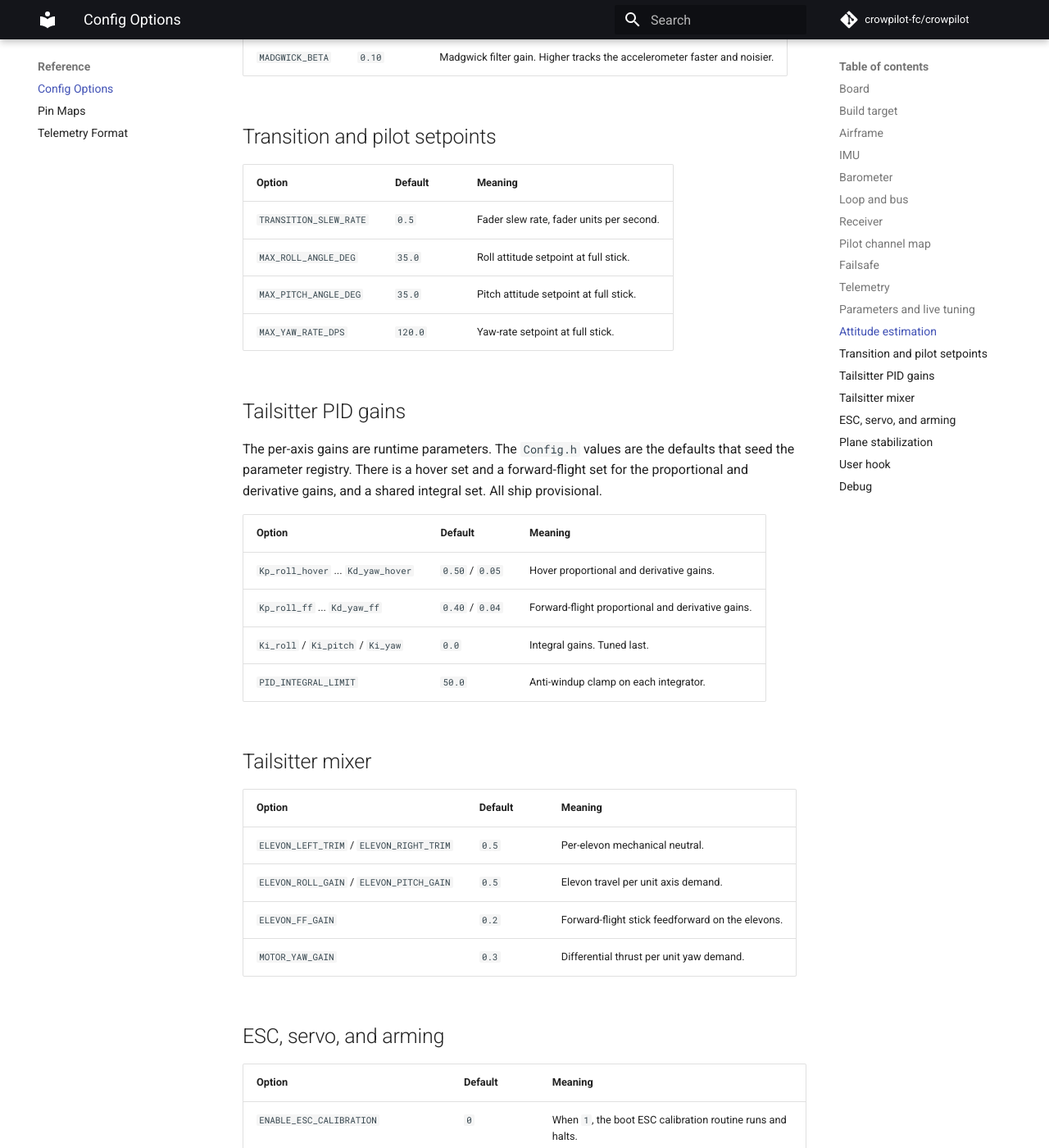
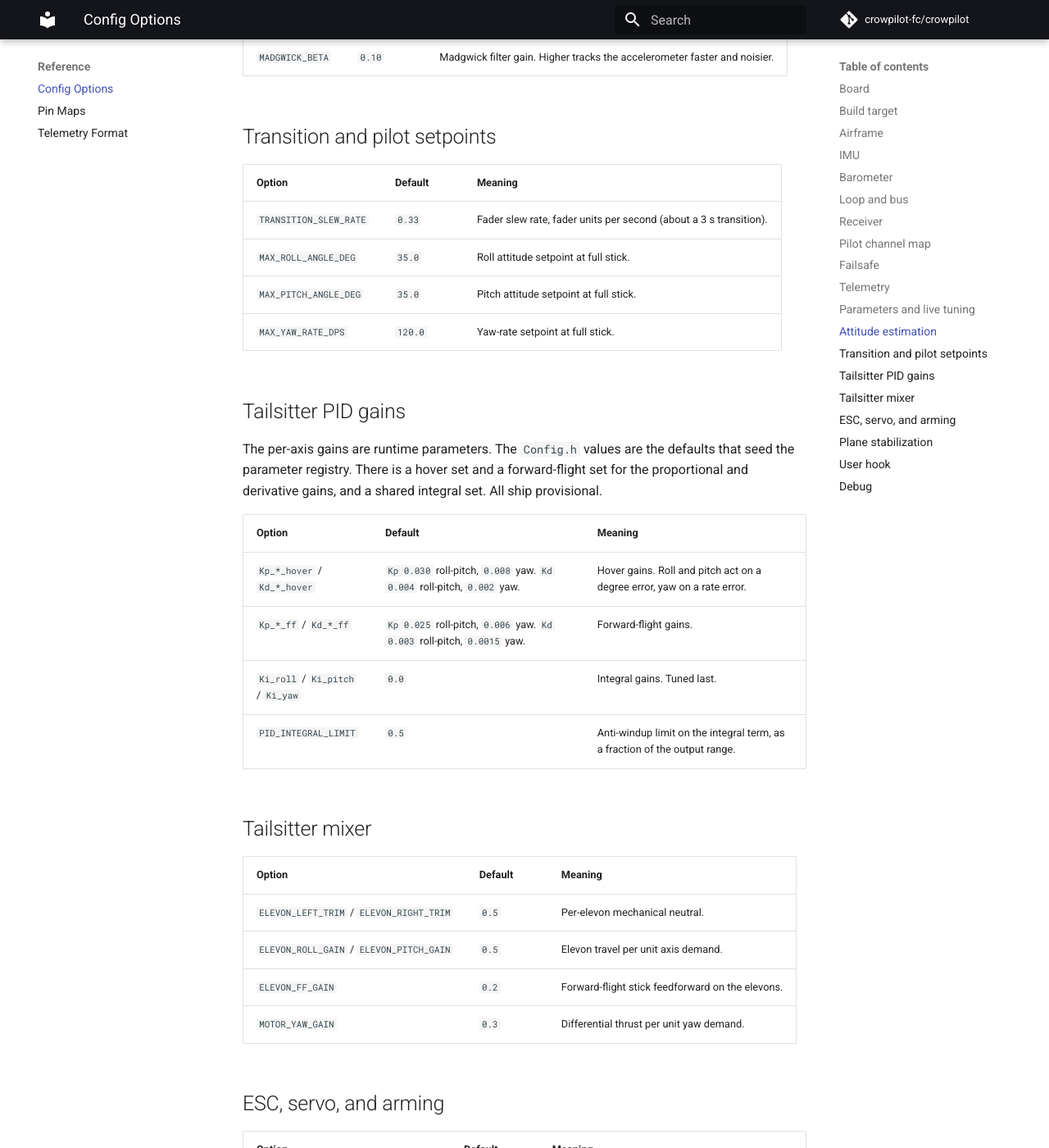
Before and after one commit to crowpilot-fc/crowpilot, an MkDocs documentation site: the page built from docs/reference/config-options.md, in a window 1280 px wide and 1400 px high, scrolled down 4185 px. Shown: the whole window at 82% size. Built offline with MkDocs 1.6.1 and Material for MkDocs 9.7.7, drawn with Linux system fonts in a browser that asks for light colours; comment, search, counter and statistics services are not loaded; some of the changed text lies outside the part shown.

Commit message:
Sync the config reference with the reviewed Config.h values
The config-options reference and the flight-modes guide still carried
the pre-review defaults. Earlier fixes changed the failsafe throttle and
transition channel, the transition slew rate, the PID gain set, and the
integral-limit meaning, but those edits never propagated to the docs.

Update the failsafe, transition, and PID tables to the current Config.h
values, and correct the flight-modes guide to the three-second
transition.

```diff
--- a/docs/reference/config-options.md
+++ b/docs/reference/config-options.md
@@ -116,7 +116,7 @@ are `constexpr` constants in namespace `cp`.
 
 | Option | Default | Meaning |
 |---|---|---|
-| `TRANSITION_SLEW_RATE` | `0.5` | Fader slew rate, fader units per second. |
+| `TRANSITION_SLEW_RATE` | `0.33` | Fader slew rate, fader units per second (about a 3 s transition). |
 | `MAX_ROLL_ANGLE_DEG` | `35.0` | Roll attitude setpoint at full stick. |
 | `MAX_PITCH_ANGLE_DEG` | `35.0` | Pitch attitude setpoint at full stick. |
 | `MAX_YAW_RATE_DPS` | `120.0` | Yaw-rate setpoint at full stick. |
@@ -130,10 +130,10 @@ integral set. All ship provisional.
 
 | Option | Default | Meaning |
 |---|---|---|
-| `Kp_roll_hover` ... `Kd_yaw_hover` | `0.50` / `0.05` | Hover proportional and derivative gains. |
-| `Kp_roll_ff` ... `Kd_yaw_ff` | `0.40` / `0.04` | Forward-flight proportional and derivative gains. |
+| `Kp_*_hover` / `Kd_*_hover` | `Kp 0.030` roll-pitch, `0.008` yaw. `Kd 0.004` roll-pitch, `0.002` yaw. | Hover gains. Roll and pitch act on a degree error, yaw on a rate error. |
+| `Kp_*_ff` / `Kd_*_ff` | `Kp 0.025` roll-pitch, `0.006` yaw. `Kd 0.003` roll-pitch, `0.0015` yaw. | Forward-flight gains. |
 | `Ki_roll` / `Ki_pitch` / `Ki_yaw` | `0.0` | Integral gains. Tuned last. |
-| `PID_INTEGRAL_LIMIT` | `50.0` | Anti-windup clamp on each integrator. |
+| `PID_INTEGRAL_LIMIT` | `0.5` | Anti-windup limit on the integral term, as a fraction of the output range. |
 
 ## Tailsitter mixer
 
```
Also changed, not shown: other parts of docs/reference/config-options.md (+2 -2 lines), docs/user-guide/flight-modes.md (+1 -1 lines).
